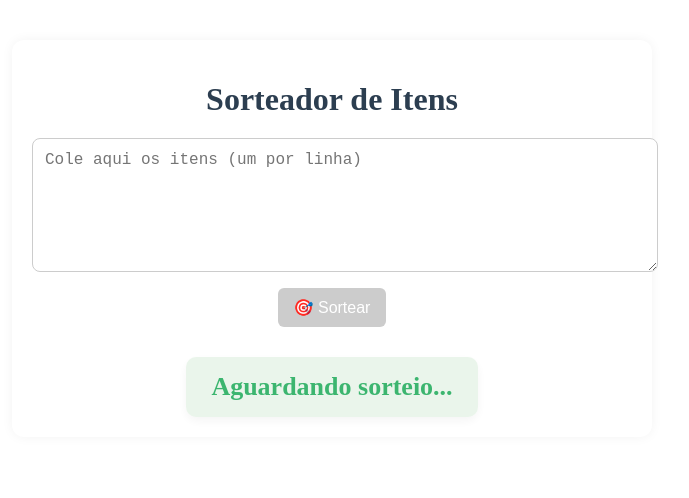
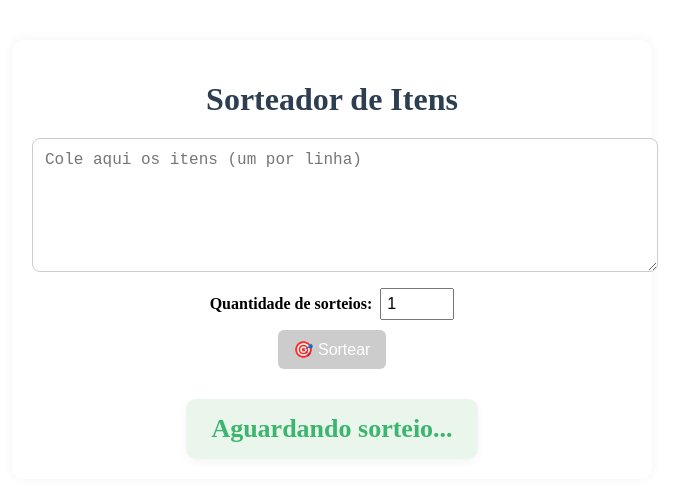
Before and after one commit to nivaldojsneto/sorteador-angular, an Angular app: page / in a window 1280 px wide. Shown: the top 498 px of the page, without its empty margins (308-997 px from the left). Built offline with nearby package versions, Linux system fonts and the light colour scheme.

Commit message:
permite que escolha mais de um sorteio

```diff
--- a/src/app/app.component.html
+++ b/src/app/app.component.html
@@ -9,6 +9,17 @@
   >
   </textarea>
 
+  <div class="qtd-sorteios">
+    <label for="quantidade">Quantidade de sorteios:</label>
+    <input
+      type="number"
+      id="quantidade"
+      [(ngModel)]="quantidadeSorteios"
+      min="1"
+      [max]="lista.length"
+    />
+  </div>
+
   <div class="actions">
     <button (click)="sortear()" [disabled]="lista.length === 0">🎯 Sortear</button>
     <button (click)="resetar()" *ngIf="listaOriginal.length">🔁 Resetar</button>
@@ -16,7 +27,10 @@
 
   <div class="resultado-wrapper">
     <div class="resultado" [class.animado]="animando">
-      {{ itemSorteado || 'Aguardando sorteio...' }}
+      <ng-container *ngIf="itensSorteados.length; else aguardando">
+        <div *ngFor="let item of itensSorteados">{{ item }}</div>
+      </ng-container>
+      <ng-template #aguardando> Aguardando sorteio... </ng-template>
     </div>
   </div>
 </div>
--- a/src/app/app.component.scss
+++ b/src/app/app.component.scss
@@ -55,6 +55,18 @@ body {
     }
   }
 
+  .qtd-sorteios {
+    margin-bottom: 10px;
+    label {
+      margin-right: 8px;
+      font-weight: 600;
+    }
+    input {
+      width: 60px;
+      padding: 5px;
+      font-size: 16px;
+    }
+  }
   .resultado-wrapper {
     margin-top: 30px;
     min-height: 60px;
@@ -73,6 +85,10 @@ body {
       transition: all 0.4s ease;
       opacity: 0.9;
       transform: scale(1);
+
+      div {
+        margin: 4px 0;
+      }
 
       &.animado {
         animation: destaque 1s ease infinite;
--- a/src/app/app.component.ts
+++ b/src/app/app.component.ts
@@ -13,7 +13,8 @@ export class AppComponent {
   textoLista: string = '';
   lista: string[] = [];
   listaOriginal: string[] = [];
-  itemSorteado: string = '';
+  quantidadeSorteios: number = 1;
+  itensSorteados: string[] = [];
   animando: boolean = false;
 
   carregarLista() {
@@ -22,15 +23,22 @@ export class AppComponent {
       .map((item) => item.trim())
       .filter((item) => item !== '');
     this.listaOriginal = [...this.lista];
-    this.itemSorteado = '';
+    this.itensSorteados = []; // 🔑 limpa sorteios anteriores
   }
 
   sortear() {
     if (this.lista.length === 0 || this.animando) return;
 
-    const index = Math.floor(Math.random() * this.lista.length);
-    this.itemSorteado = this.lista[index];
-    this.lista.splice(index, 1);
+    const qtd = Math.min(this.quantidadeSorteios, this.lista.length);
+    const sorteados: string[] = [];
+
+    for (let i = 0; i < qtd; i++) {
+      const index = Math.floor(Math.random() * this.lista.length);
+      sorteados.push(this.lista[index]);
+      this.lista.splice(index, 1);
+    }
+
+    this.itensSorteados = sorteados;
 
     this.playSound();
     this.playConfete();
@@ -48,7 +56,8 @@ export class AppComponent {
     this.textoLista = '';
     this.lista = [];
     this.listaOriginal = [];
-    this.itemSorteado = '';
+    this.itensSorteados = [];
+    this.quantidadeSorteios = 1;
   }
 
   onPaste() {
@@ -57,9 +66,13 @@ export class AppComponent {
     }, 0);
   }
 
-  playSound() {
-    const audio = new Audio('assets/sounds/vitoria.mp3');
-    audio.play().catch((e) => console.warn('Erro ao tocar som:', e));
+  async playSound() {
+    try {
+      const audio = new Audio('assets/sounds/vitoria.mp3');
+      await audio.play();
+    } catch (e) {
+      console.warn('Erro ao tocar som:', e);
+    }
   }
 
   playConfete() {
```
Also changed, not shown: 1 other file (tests, documents, lock files or other folders).
